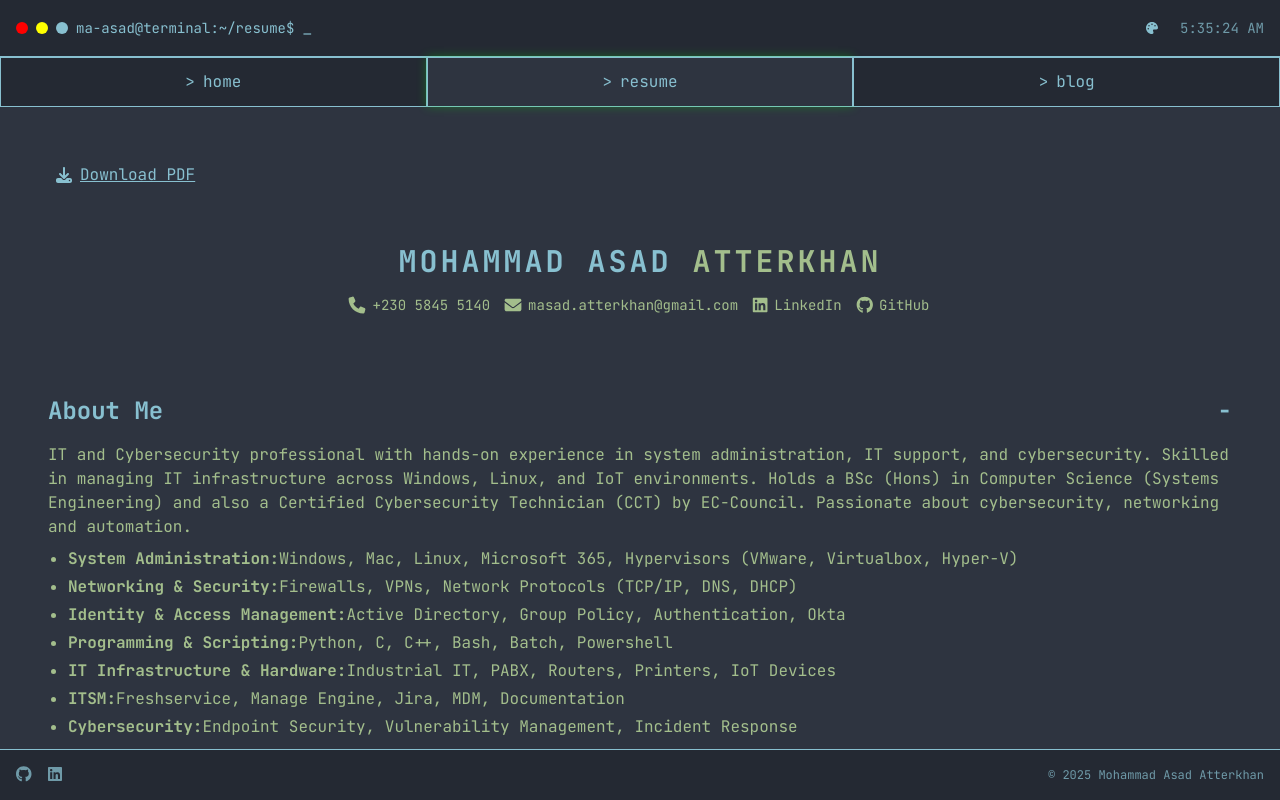
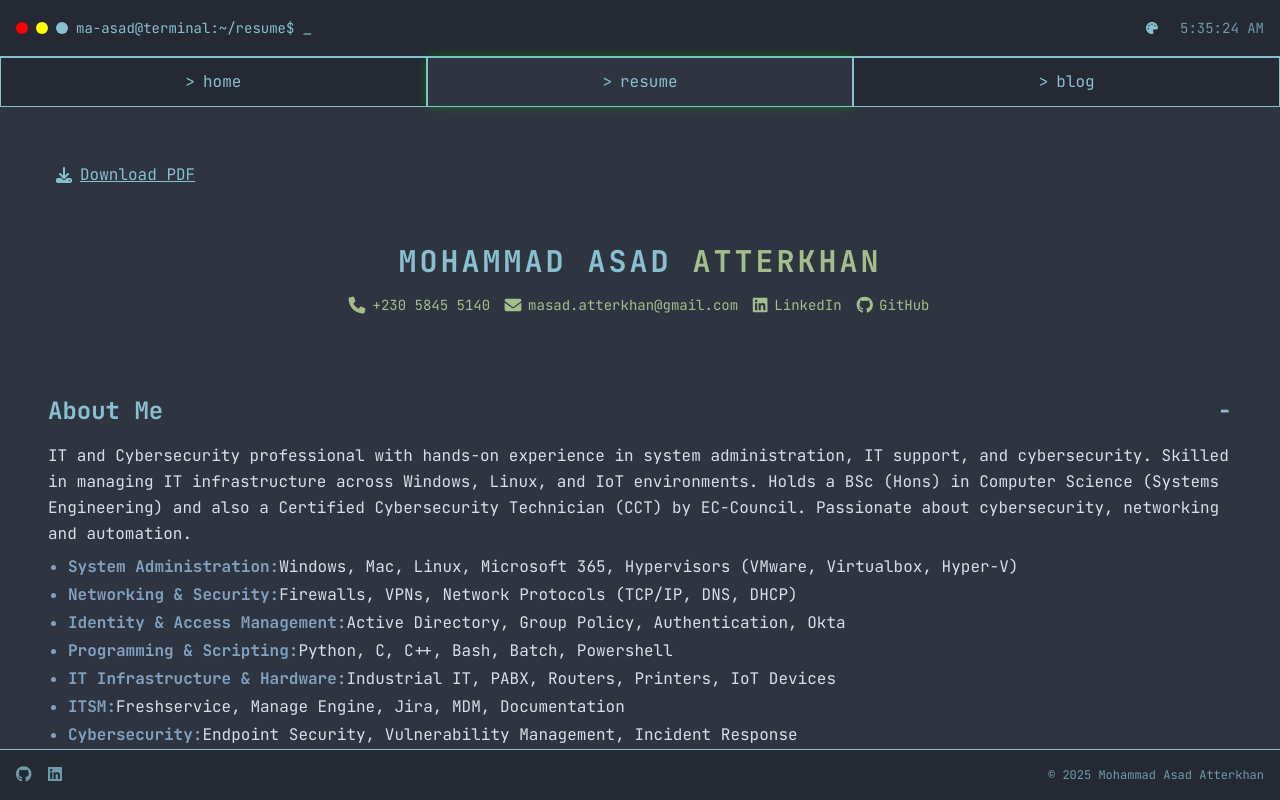
Before and after one commit to ma-asad/ma-asad.github.io, a Vue app: page /resume in a window 1280 px wide. Built offline with nearby package versions, Linux system fonts and the light colour scheme.

Commit message:
style: update color variables and improve text styles across resume components

```diff
--- a/src/components/resume/ResumeAbout.vue
+++ b/src/components/resume/ResumeAbout.vue
@@ -96,15 +96,15 @@ const skills = computed(() =>
             <span v-else>+</span>
         </h3>
         <div v-if="isAboutOpen" class="section-content space-y-2">
-            <p>
+            <p class="text-terminal-content leading-relaxed">
                 IT and Cybersecurity professional with hands-on experience in system administration, IT support, and
                 cybersecurity. Skilled in managing IT infrastructure across Windows, Linux, and IoT environments. Holds a BSc (Hons) in Computer Science
                 (Systems Engineering) and also a Certified Cybersecurity Technician (CCT) by EC-Council. Passionate about
                 cybersecurity, networking and automation.
             </p>
-            <ul class="list-disc pl-5 space-y-1 marker-cyan">
-                <li v-for="s in skills" :key="s.id">
-                    <strong class="text-terminal-cyan">{{ s.label }}:</strong>
+            <ul class="list-disc pl-5 space-y-1 marker-highlight">
+                <li v-for="s in skills" :key="s.id" class="text-terminal-content">
+                    <strong class="text-terminal-highlight">{{ s.label }}:</strong>
                     <span v-if="s.detail"> {{ s.detail }}</span>
                 </li>
             </ul>
@@ -138,14 +138,14 @@ const skills = computed(() =>
 }
 
 .section-content {
-    color: var(--color-text-tertiary);
+    color: var(--color-text-content);
 }
 
 .section-content strong {
-    color: var(--color-text-cyan);
+    color: var(--color-text-highlight);
 }
 
-.marker-cyan :deep(li::marker) {
-    color: var(--color-text-cyan);
+.marker-highlight :deep(li::marker) {
+    color: var(--color-text-highlight);
 }
 </style>
--- a/src/components/resume/ResumeCerts.vue
+++ b/src/components/resume/ResumeCerts.vue
@@ -48,15 +48,15 @@ const sortedCerts = computed(() => [...certsData].sort((a, b) => b.id - a.id))
 }
 
 .cert-link {
-    color: var(--color-text-secondary);
+    color: var(--color-text-highlight);
 }
 
 .cert-link:hover {
-    color: var(--color-text-cyan);
+    color: var(--color-text-accent);
 }
 
 .cert-issuer {
-    color: var(--color-text-tertiary);
+    color: var(--color-text-subtle);
 }
 
 .cursor-pointer {
--- a/src/components/resume/ResumeEducation.vue
+++ b/src/components/resume/ResumeEducation.vue
@@ -45,19 +45,19 @@ const isEducationOpen = ref(true)
 }
 
 .degree-link {
-  color: var(--color-text-secondary);
+  color: var(--color-text-highlight);
 }
 
 .degree-link:hover {
-  color: var(--color-text-cyan);
+  color: var(--color-text-accent);
 }
 
 .education-details {
-  color: var(--color-text-tertiary);
+  color: var(--color-text-content);
 }
 
 .separator {
-  color: var(--color-text-cyan);
+  color: var(--color-text-subtle);
 }
 
 .cursor-pointer {
--- a/src/components/resume/ResumeProjects.vue
+++ b/src/components/resume/ResumeProjects.vue
@@ -26,7 +26,7 @@ const isProjectsOpen = ref(true)
                     <h4 class="text-lg md:text-xl font-semibold mb-2 project-title">
                         {{ project.title }}
                     </h4>
-                    <p class="project-description">{{ project.description }}</p>
+                    <p class="project-description leading-relaxed">{{ project.description }}</p>
 
                     <!-- Display Links with Icons Only -->
                     <div v-if="project.links.length > 0" class="mt-2 flex">
@@ -66,19 +66,19 @@ const isProjectsOpen = ref(true)
 }
 
 .project-title {
-    color: var(--color-text-secondary);
+    color: var(--color-text-highlight);
 }
 
 .project-description {
-    color: var(--color-text-tertiary);
+    color: var(--color-text-content);
 }
 
 .project-link {
-    color: var(--color-text-cyan);
+    color: var(--color-text-accent);
 }
 
 .project-link:hover {
-    color: var(--color-text-primary);
+    color: var(--color-text-highlight);
 }
 
 .cursor-pointer {
--- a/src/components/resume/ResumeWorkExp.vue
+++ b/src/components/resume/ResumeWorkExp.vue
@@ -111,23 +111,23 @@ const displayedExperiences = computed(() => {
 }
 
 .company-name {
-    color: var(--color-text-tertiary);
+    color: var(--color-text-highlight);
 }
 
 .role-title {
-    color: var(--color-text-secondary);
+    color: var(--color-text-accent);
 }
 
 .date-range {
-    color: var(--color-text-cyan);
+    color: var(--color-text-subtle);
 }
 
 .responsibility-list {
-    color: var(--color-text-tertiary);
+    color: var(--color-text-content);
 }
 
 .bullet {
-    color: var(--color-text-cyan);
+    color: var(--color-text-accent);
     font-size: 1rem;
 }
 
@@ -136,7 +136,7 @@ const displayedExperiences = computed(() => {
 }
 
 .timeline-node {
-    background-color: var(--color-text-cyan);
+    background-color: var(--color-text-accent);
 }
 
 .cursor-pointer {
```
